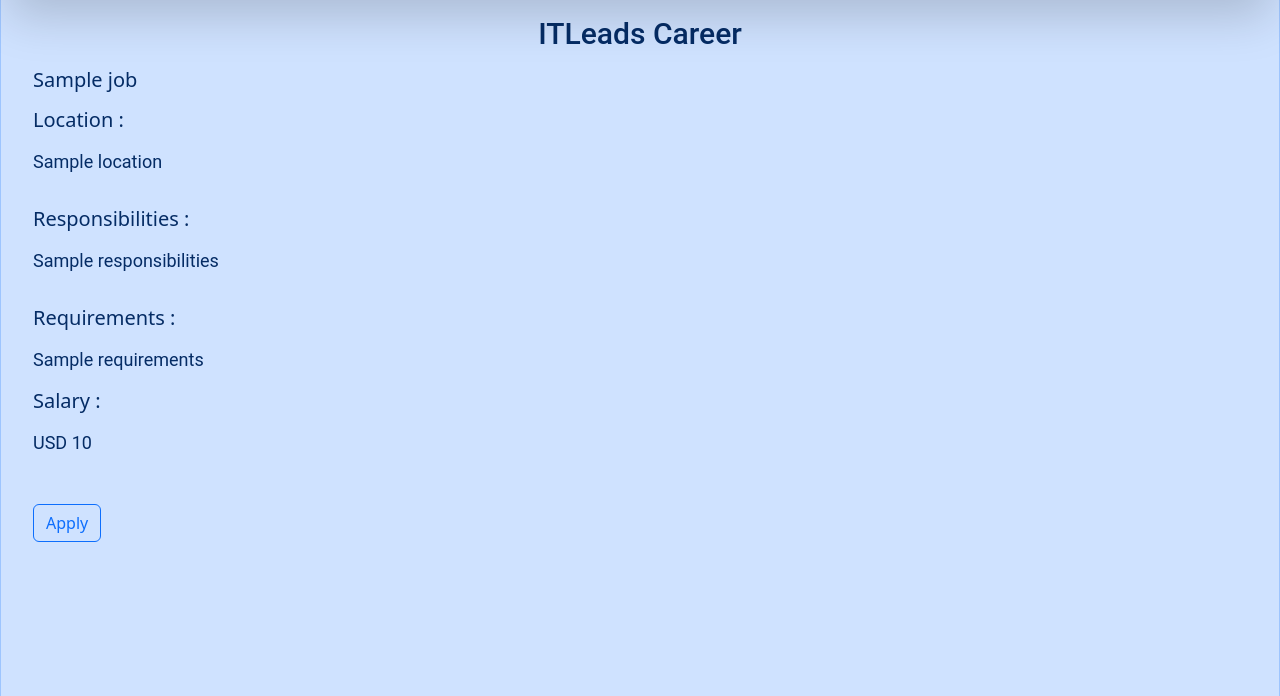
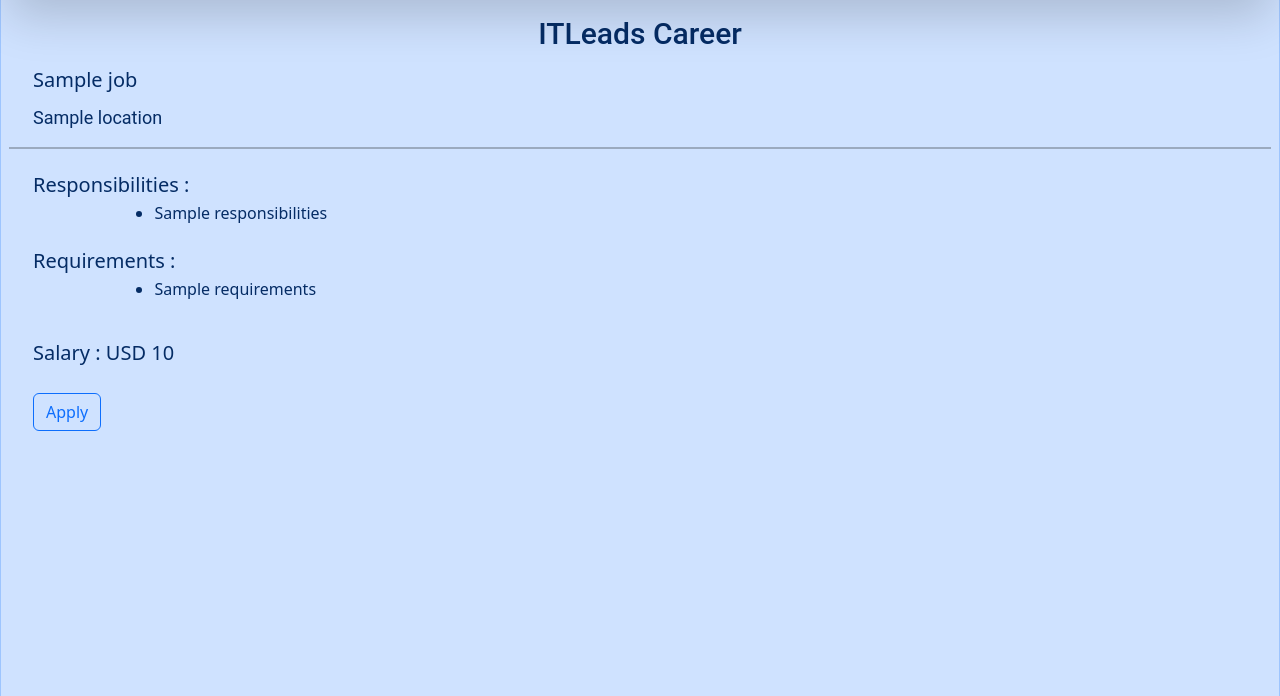
Before and after one commit to KalyanThatavarti/PyWebProject1.0, a Flask app: template templates/jobpage.html in a window 1280 px wide. Shown: the part 85-781 px from the top of the page. Run offline with Flask 3, Linux system fonts and the light colour scheme; the template is opened without the code that fills it: most values are stand-ins (such as "Sample title", 1, 10 or a date in 2020).

Commit message:
added new jobpage.html

```diff
--- a/templates/jobpage.html
+++ b/templates/jobpage.html
@@ -24,6 +24,11 @@
         font-family: Roboto;
         color: rbg(30,30,30);
         }
+
+        p.ex1 {
+
+  margin-left: 50px;
+}
     #banner {
             width: 100%;
             height: 280px;
@@ -51,42 +56,43 @@
 
 
             <h3 class="text-center mt-2 mb-2">ITLeads Career</h3>
-                <h5 class="text-left mt-2 mb-2">{{job.title}}</h5>
-                <h5 class="text-left mt-2 mb-2">Location :</h5>
-                    <p class="text-left mt-2 mb-4">
+                <h5 class="text-left mt-2 4">{{job.title}}</h5>
+
+                    <p class="text-left mt-1 mb-3">
                         {{job.location}}
                     </p>
-                 <h5 class="text-left mt-2 mb-2">Responsibilities :</h5>
+            <hr style="height:2px;border-width:0;color:black;background-color:black">
+         <h5 class="text-left mt-2 mb-1">Responsibilities :</h5>
 
-                    <p class="text-left mt-2 mb-4">
-                        {{job.responsibilities}}
-                    </p>
+                                <ul>
+                                {% for line in job.responsibilities.split("\n") %}
+                                   <li style="margin-left:10%">{{line}}</li>
+                                {% endfor %}
+                                </ul>
 
-                                  <h5 class="text-left mt-2 mb-2">Requirements :</h5>
+                    <h5 class="text-left mt-2 mb-1">Requirements :</h5>
+                                <ul>
+                                {% for line in job.requirements.split("\n") %}
+                                    <li style="margin-left:10%">{{line}}</li>
+                                {% endfor %}
+                                </ul>
 
-                    <p class="text-left mt-2 mb-2">
-                        {{job.requirements}}
-                    </p>
-
-                                 <h5 class="text-left mt-2 mb-2">Salary :</h5>
-                    <p class="text-left mt-2 mb-4">
-                        {{job.currency}} {{job.salary}}
-                    </p>
+                    <h5 class="text-left mt-4 mb-1">Salary : {{job.currency}} {{job.salary}} </h5>
 
 
                         <div class="col-3 mt-4" >
                             <a href="mailto:kalyan.thatavarti?subject=Application%20for%20{{job['title']}}&body=Hello%0D%0A%0D%0AAttached%20is%20my%20resume%20for%20your%20perusal%20for%20{{job['title']}}%20position.%0D%0A%0D%0AName%20%3A%0D%0A%0D%0AMobile%20%3A%0D%0A%0D%0A%0D%0AThanks%0D%0A%0D%0A" type="button" class="btn btn-outline-primary">Apply</a>
                         </div>
 
-        </div>
 
-<div id="bottom_space"></div>
+            <div id="bottom_space"></div>
+
+            </body>
 
 
-
-            </body>
      {% include 'footer.html' %}
 
 </div>
+        </div>
 
 </html>
```
